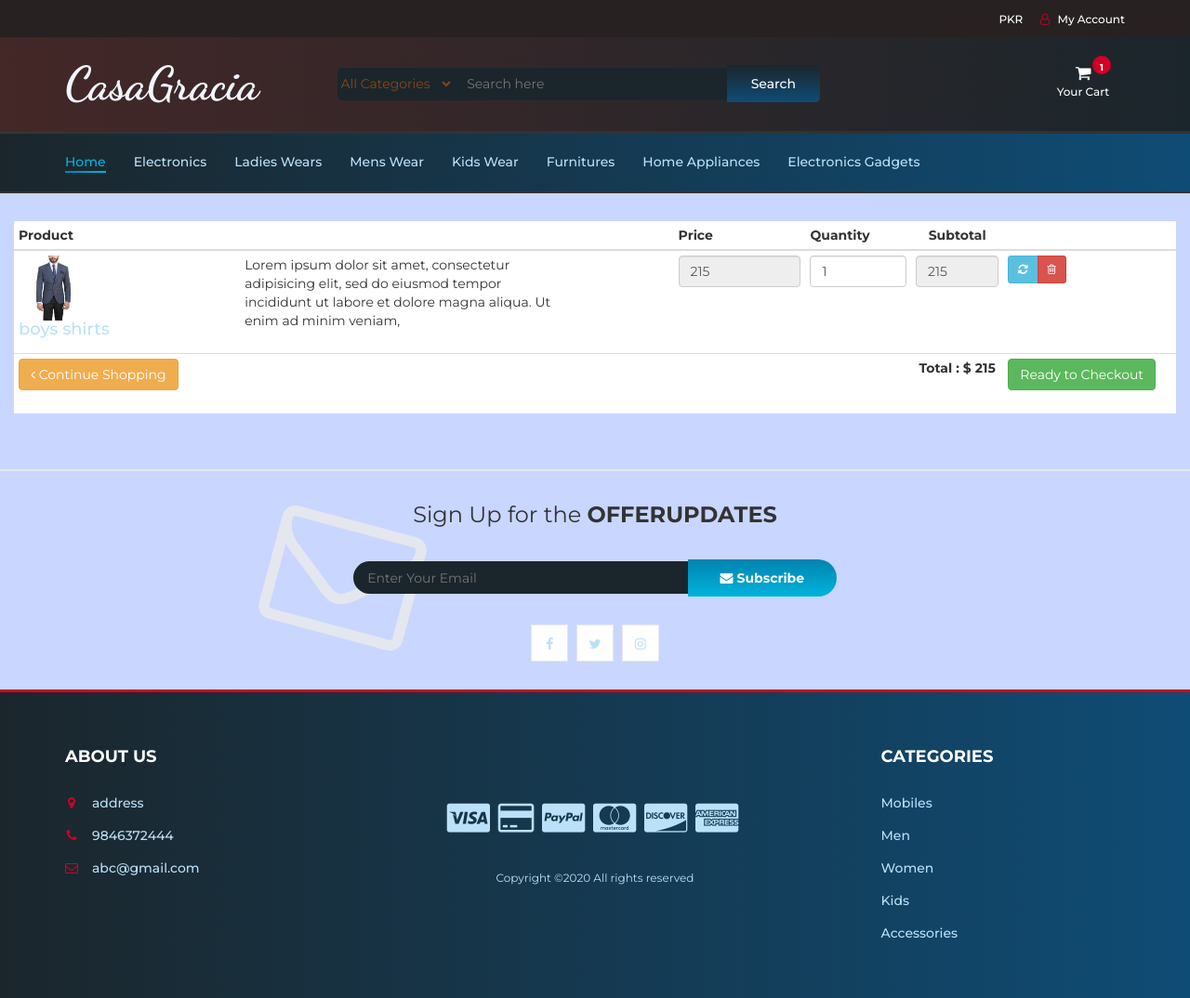
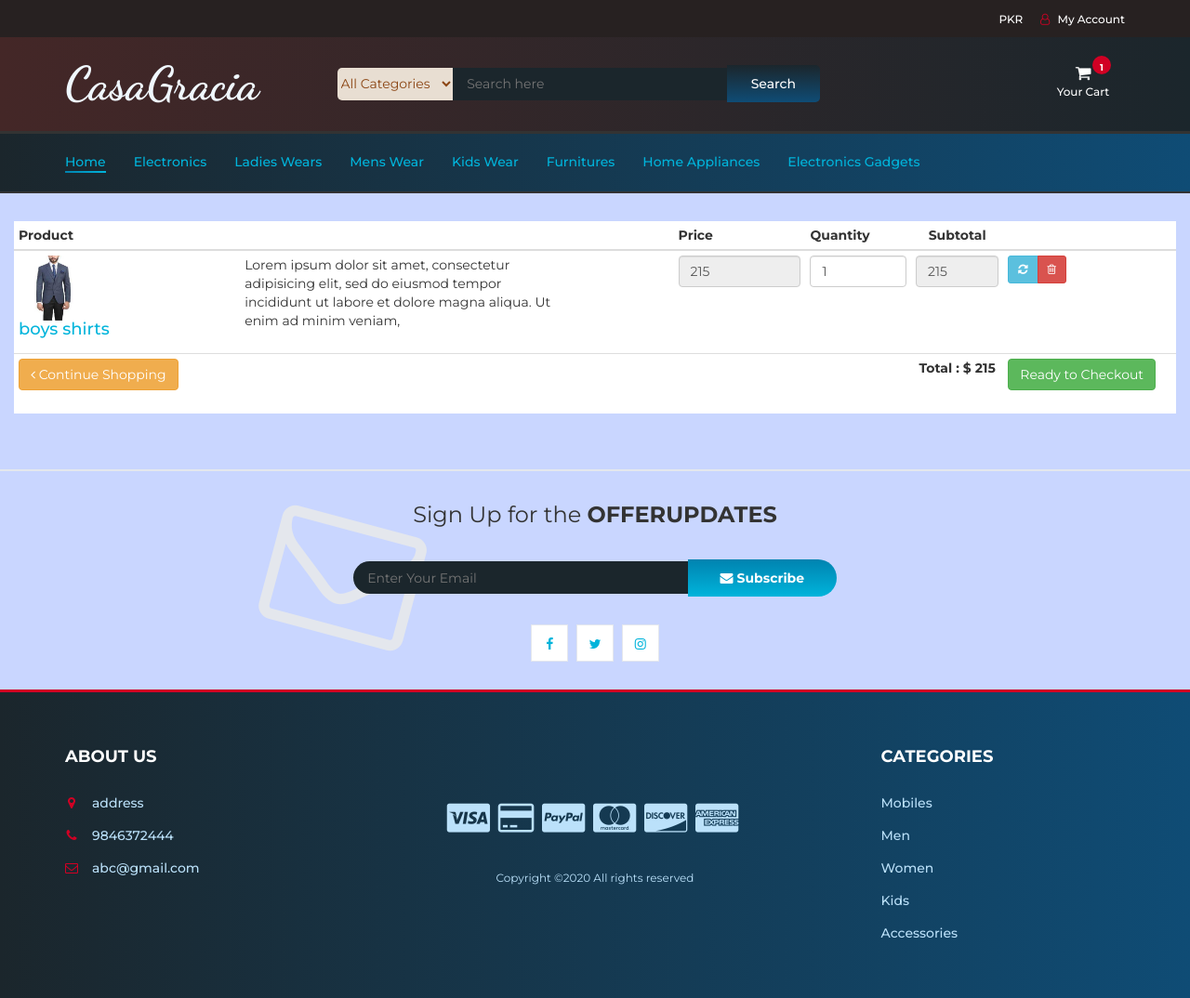
Before and after one commit to Daw-n/Ecomm, a PHP site: page /myfiles/cart.php in a window 1280 px wide. Shown: the whole page at 93% size. Run offline with PHP 8.4, Linux system fonts and the light colour scheme; data comes from the database, SQL or seed files in the repository; some libraries are stand-ins or nearby versions.

Commit message:
Update style.css
change select input background, a font color

```diff
--- a/css/style.css
+++ b/css/style.css
@@ -68,7 +68,7 @@
 }
 
 a {
-  color: #bbe1fa;
+  color: #00B4DB;
   font-weight: 500;
   -webkit-transition: 0.2s color;
   transition: 0.2s color;
@@ -229,7 +229,7 @@
 
 .input-select {
   padding: 0px 0px;
-  background: #1b262c;
+  background: #e8ded2;
   border: 1px;
   height: 35px;
   width: 125px;
```
